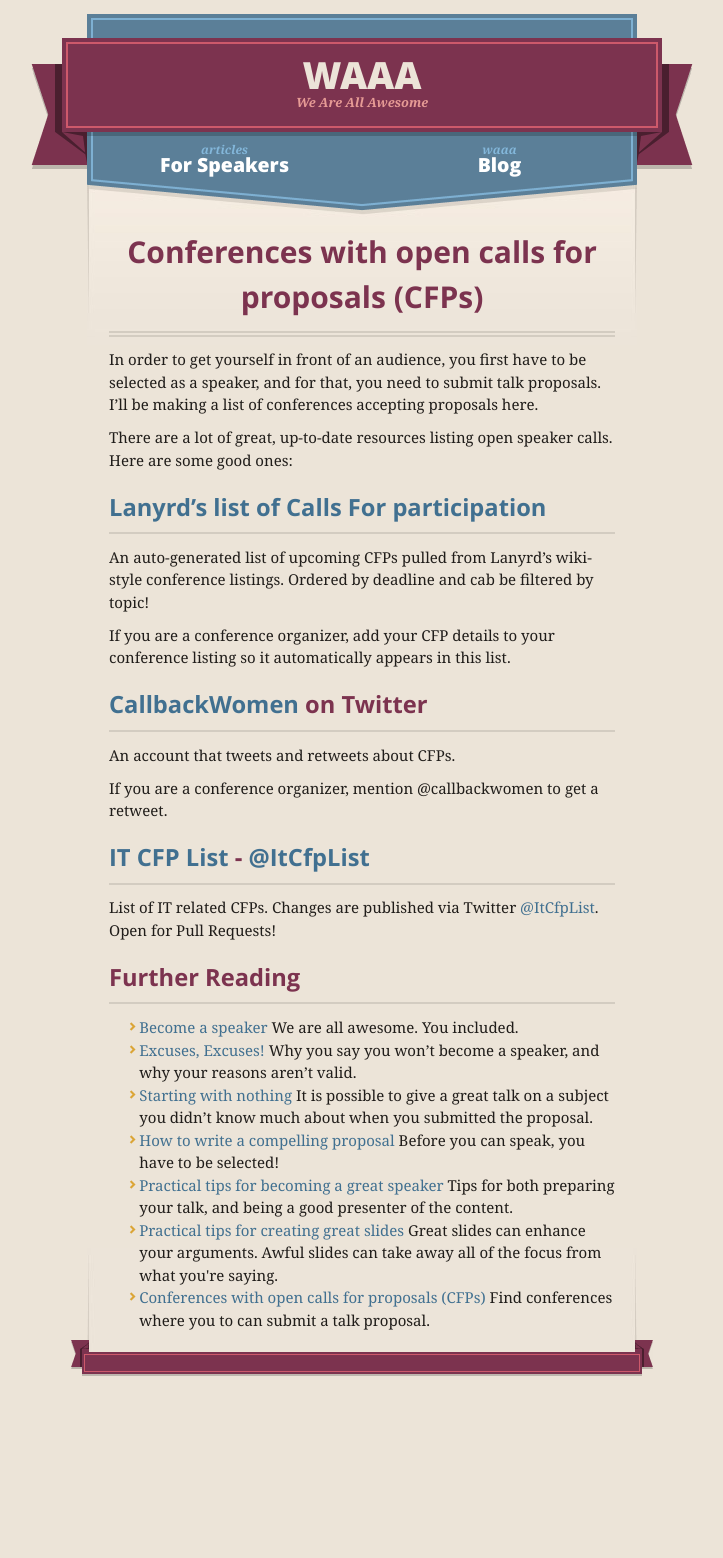
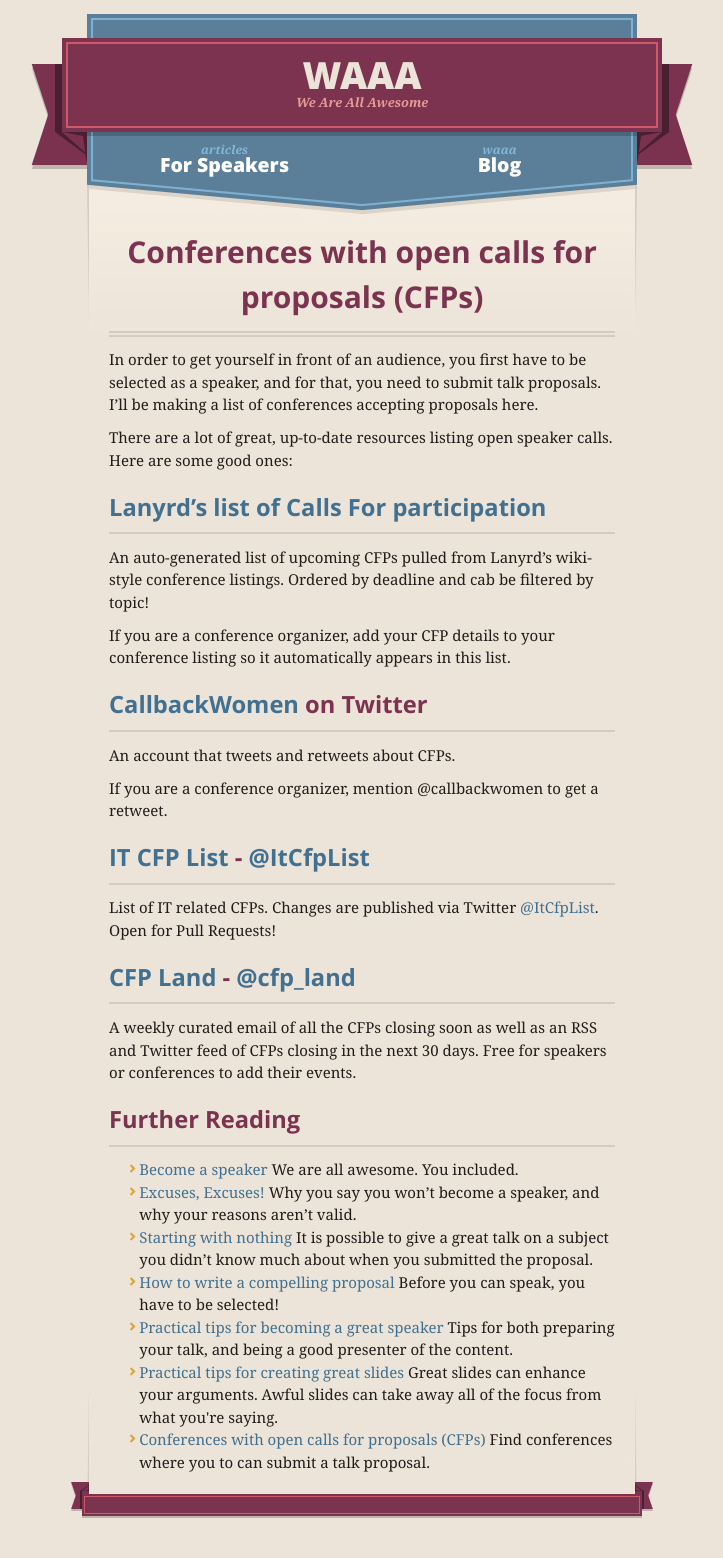
Before and after one commit to janl/waaa, a Jekyll site: the page built from for_speakers/conferences-with-open-cfps.md, in a window 1280 px wide. Shown: the whole page, without its empty margins (278-1001 px from the left). Built offline with Jekyll 4.4.1, drawn with Linux system fonts in a browser that asks for light colours; nearby versions of some CDN libraries; comment, search, counter and statistics services are not loaded; before the commit the page ends 1416 px from its top, so only the background shows below that.

Commit message:
Adding CFP Land

```diff
--- a/for_speakers/conferences-with-open-cfps.md
+++ b/for_speakers/conferences-with-open-cfps.md
@@ -27,3 +27,7 @@
 ## [IT CFP List](https://github.com/softwaremill/it-cfp-list) - [@ItCfpList](https://twitter.com/ItCfpList)
 
 List of IT related CFPs. Changes are published via Twitter [@ItCfpList](https://twitter.com/ItCfpList). Open for Pull Requests!
+
+## [CFP Land](https://www.cfpland.com) - [@cfp_land](https://twitter.com/cfp_land)
+
+A weekly curated email of all the CFPs closing soon as well as an RSS and Twitter feed of CFPs closing in the next 30 days. Free for speakers or conferences to add their events.
```
